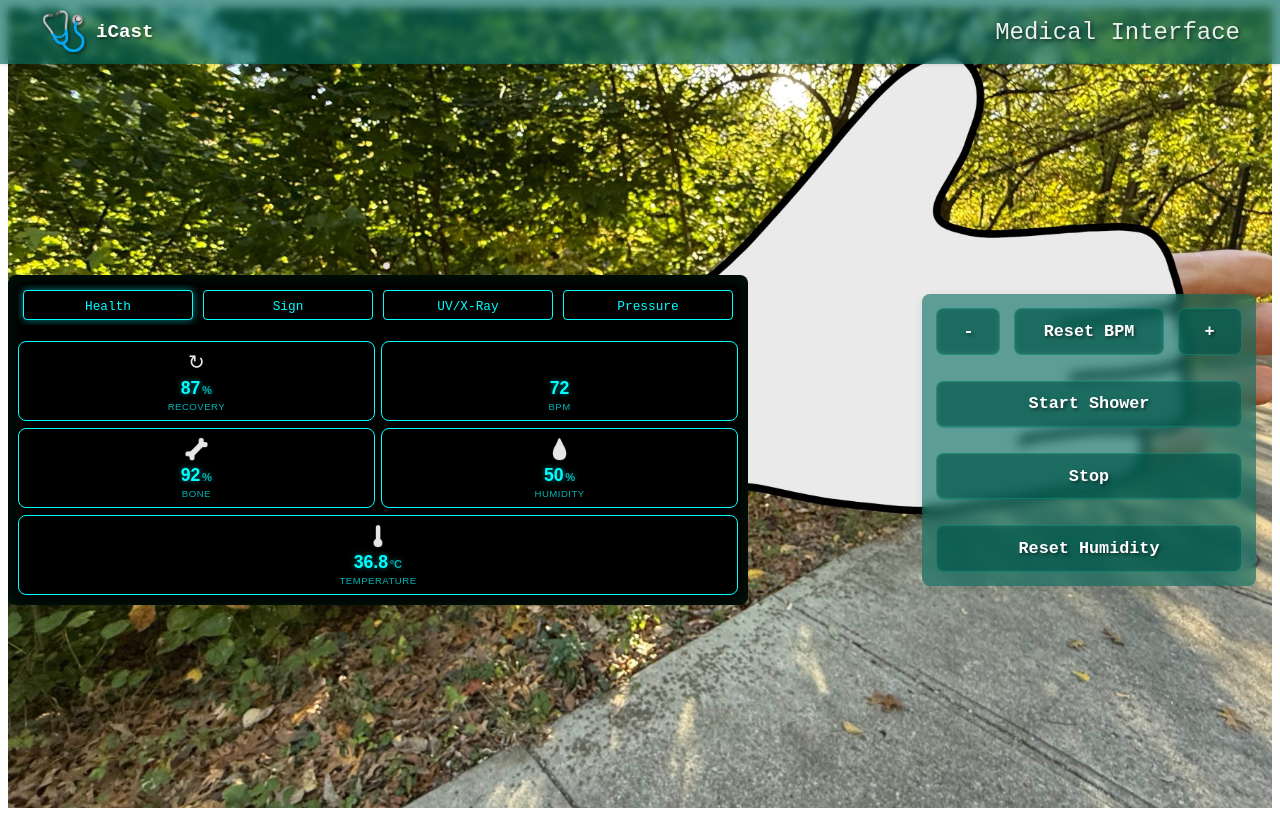
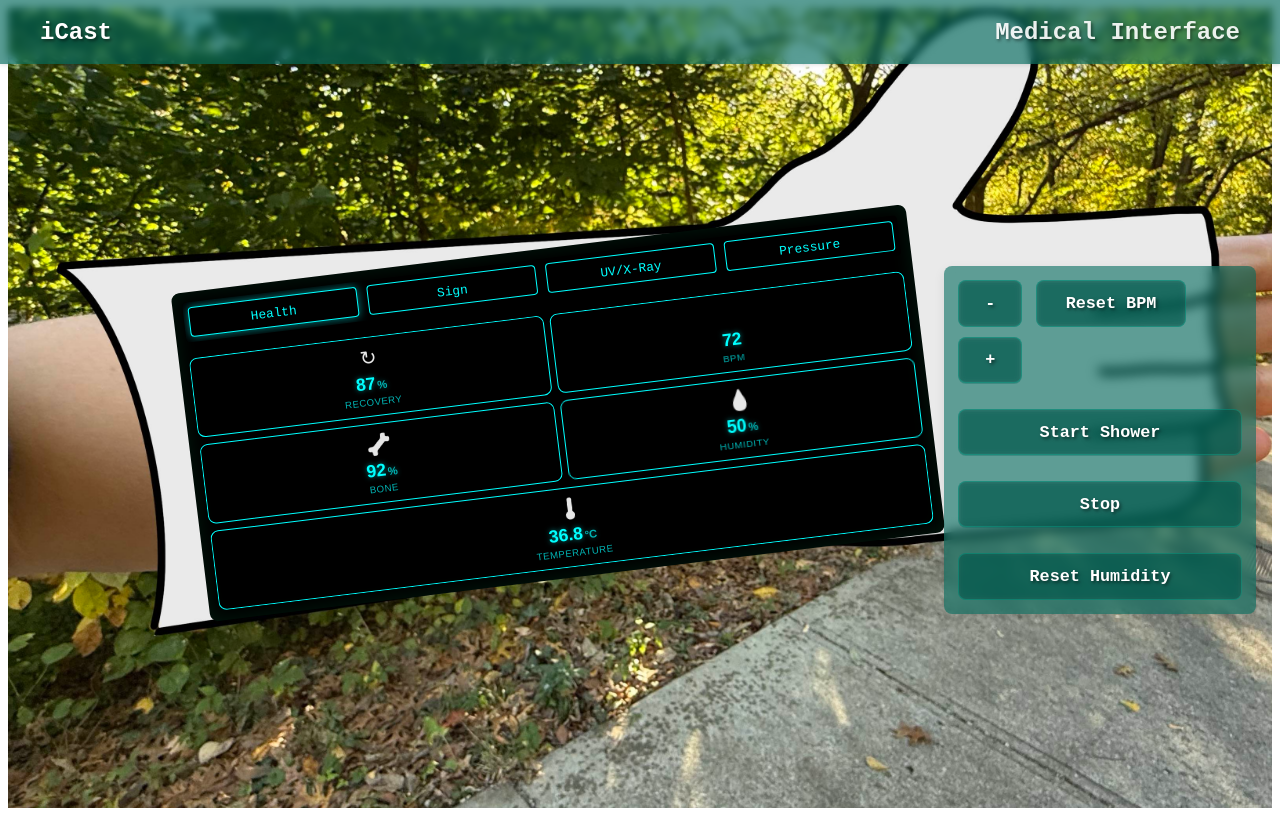
Before and after one commit to Rai1975/iCast---UI-Project-2, a Svelte app in the folder my-svelte-app/: page / in a window 1280 px wide. Built offline with nearby package versions, Linux system fonts and the light colour scheme.

Commit message:
Background and rotation

```diff
--- a/my-svelte-app/src/HandCast.svelte
+++ b/my-svelte-app/src/HandCast.svelte
@@ -11,7 +11,7 @@
   let hydration = 50;
   let isLocked = false;
   let idleTimeout;
-  const IDLE_TIME = 60000; // 1 minute in milliseconds
+  const IDLE_TIME = 6000; // 1 minute in milliseconds
 
   function changePage(page) {
     currentPage = page;
@@ -111,7 +111,6 @@
 <header class="site-header">
   <div class="header-inner">
     <div class="brand">
-      <span class="logo">🩺</span>
       <span class="title">iCast</span>
     </div>
     <div class="tag">Medical Interface</div>
@@ -184,14 +183,12 @@
   .main-container {
     display: flex;
     flex-direction: row;
-    /* make room for fixed header */
     min-height: calc(100vh - 64px);
     padding-top: 64px;
     align-items: center;
     gap: 1rem;
-    /* Background image served from public/assets */
     background-image: url('/assets/images/arm.jpg');
-    background-size: cover;
+    background-size: 125%;
     background-position: center;
     background-repeat: no-repeat;
   }
@@ -230,18 +227,16 @@
     align-items: center;
     gap: 0.5rem;
     font-weight: bold;
-    font-size: 1.2rem;
-  }
-
-  .site-header .logo {
-    font-size: 2.4rem;
+    font-size: 1.5rem;
   }
 
   .site-header .tag {
     font-size: 1.5rem;
+    font-family: 'Courier New', monospace;
+    font-weight: bold;
     opacity: 0.9;
   }
-  /* pulse keyframes are defined in HealthStatsPage; remove duplicate animation here */
+
 
   button {
     margin: .3rem;
@@ -253,13 +248,15 @@
   }
 
   .screen-content {
+    transform: rotate(-7deg);
     background: var(--background-color);
     border-radius: 8px;
     padding: 10px;
-    /* Fixed size so it remains the same across scenes */
-    width: 720px; /* desktop/tablet fixed width - change as needed */
-    height: 310px; /* fixed height - change as needed */
-    overflow: hidden; /* prevent outer scroll, use inner scrolling for page-content */
+    margin-left: 180px;
+    margin-bottom: 55px;
+    width: 720px;
+    height: 310px;
+    overflow: hidden;
     color: var(--font-color);
     font-family: 'Courier New', monospace;
     font-size: clamp(12px, 1.5vmin, 24px);
```
Also changed, not shown: my-svelte-app/public/assets/images/arm.jpg.
